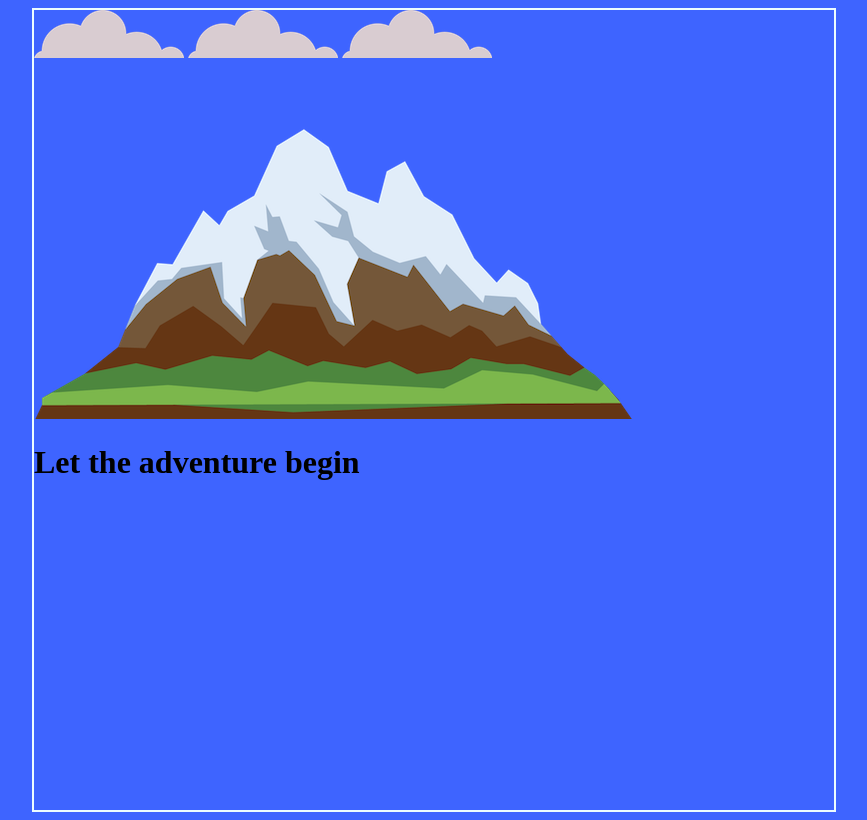
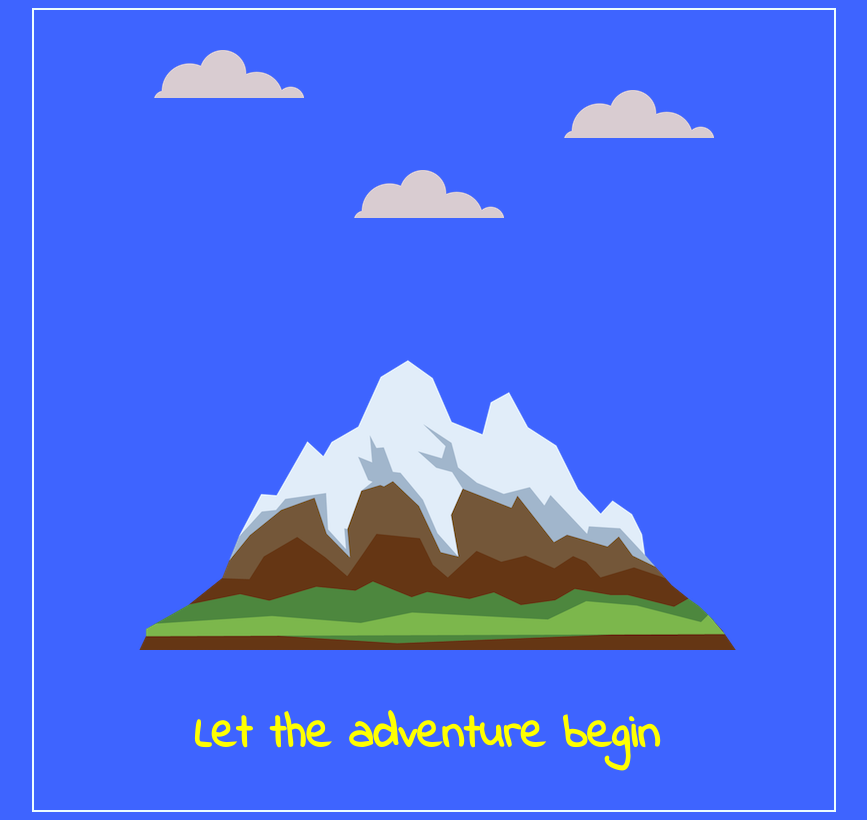
Before and after one commit to Artjomgorodnitsev/gorodnitsev_mountain, a plain HTML site: page index.html in a window 1280 px wide. Shown: the whole page, without its empty margins (206-1073 px from the left). Drawn offline with Linux system fonts and the light colour scheme.

Commit message:
display-block

```diff
--- a/css/style.css
+++ b/css/style.css
@@ -8,8 +8,47 @@ body{
 }
 
 .main-container{
+    position: relative;
     height: 800px;
     width: 800px;
     border: 2px solid var(--light-color);
     margin: 0 auto;
+    font-family: 'Indie Flower', cursive;
+    color: yellow;
+    font-size: 1.5rem
 }
+
+h1{
+    position: absolute;
+    display: inline-block;
+    margin: 0;
+    bottom: 5%;
+    left: 20%;
+}
+
+
+.cloud{
+    position: absolute;
+
+}
+
+.cloud1{
+    left: 15%;
+    top:5%;
+}
+
+.cloud2{
+    left: 40%;
+    top:20%;
+}
+
+.cloud3{
+    right: 15%;
+    top:10%;
+}
+
+.mountain{
+    position: absolute;
+    bottom: 20%;
+    left: 13%;
+}
--- a/index.html
+++ b/index.html
@@ -4,15 +4,16 @@
     <meta charset="UTF-8">
     <meta name="viewport" content="width=device-width, initial-scale=1.0">
     <meta http-equiv="X-UA-Compatible" content="ie=edge">
+    <link href="https://fonts.googleapis.com/css?family=Indie+Flower&display=swap" rel="stylesheet">
     <link rel="stylesheet" href="css/style.css">
     <title>Position</title>
 </head>
 <body>
     <div class="main-container">
-        <img src="img/cloud.png" alt="">
-        <img src="img/cloud.png" alt="">
-        <img src="img/cloud.png" alt="">
-        <img src="img/mountain.png" alt="">
+        <img class="cloud cloud1" src="img/cloud.png" alt="">
+        <img class="cloud cloud2" src="img/cloud.png" alt="">
+        <img class="cloud cloud3" src="img/cloud.png" alt="">
+        <img class="mountain" src="img/mountain.png" alt="">
         <h1>Let the adventure begin</h1>
     </div>
 
```
